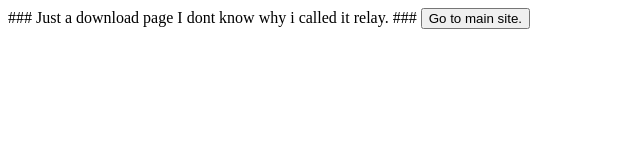
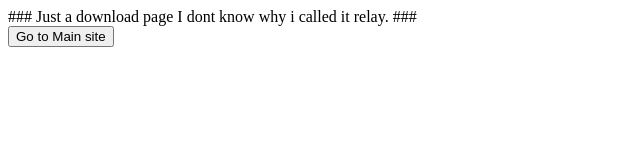
Before and after one commit to cdn8dev/cdn8dev.github.io, a plain HTML site: page index.html in a window 1280 px wide. Shown: the whole page, without its empty margins (0-640 px from the left). Drawn offline with Linux system fonts and the light colour scheme.

Commit message:
Update index.html

```diff
--- a/index.html
+++ b/index.html
@@ -1,2 +1,4 @@
 ### Just a download page I dont know why i called it relay. ###
-<button href: "https://rootqit.dev/">Go to main site.</button>
+<form action="https://rootqit.dev">
+    <input type="submit" value="Go to Main site" />
+</form>
```
